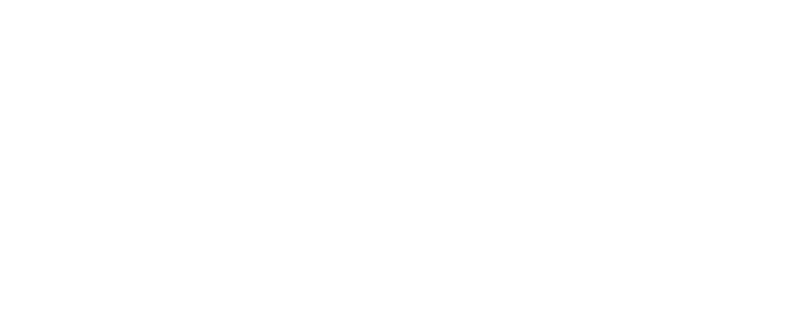
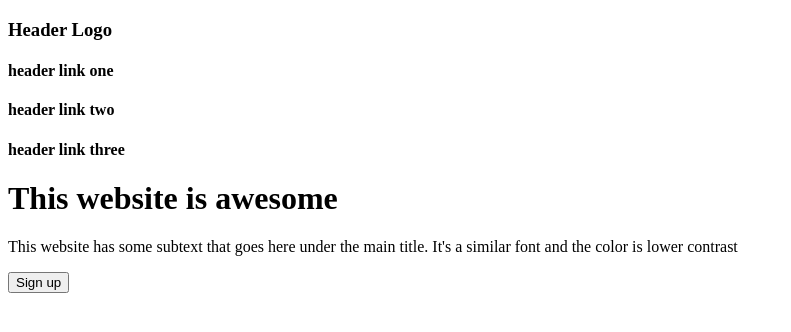
Before and after one commit to etanetan/landing-page, a plain HTML site: page index.html in a window 1280 px wide. Shown: the whole page, without its empty margins (0-791 px from the left). Drawn offline with Linux system fonts and the light colour scheme.

Commit message:
first changes to landing page

```diff
--- a/index.html
+++ b/index.html
@@ -4,9 +4,22 @@
     <meta charset="UTF-8">
     <meta http-equiv="X-UA-Compatible" content="IE=edge">
     <meta name="viewport" content="width=device-width, initial-scale=1.0">
-    <title>Document</title>
+    <title>Ethan's Landing Page</title>
 </head>
 <body>
-
+    <div class="topbar">
+        <h3>Header Logo</h3>
+        <div class="toplinks">
+            <h4>header link one</h4>
+            <h4>header link two</h4>
+            <h4>header link three</h4>
+        </div>
+    </div>
+    <div class="topmain">
+        <h1>This website is awesome</h1>
+        <p>This website has some subtext that goes here under the main title. It's a similar font and the color is lower contrast</p>
+        <button>Sign up</button>
+        <img>
+    </div>
 </body>
 </html>
--- /dev/null
+++ b/style.css
@@ -0,0 +1,13 @@
+body {
+    font-family: 'Roboto';
+}
+
+.topbar {
+    display: flex;
+    justify-content: center;
+}
+
+.toplinks {
+    display: flex;
+    justify-content: flex-end;
+}
```
